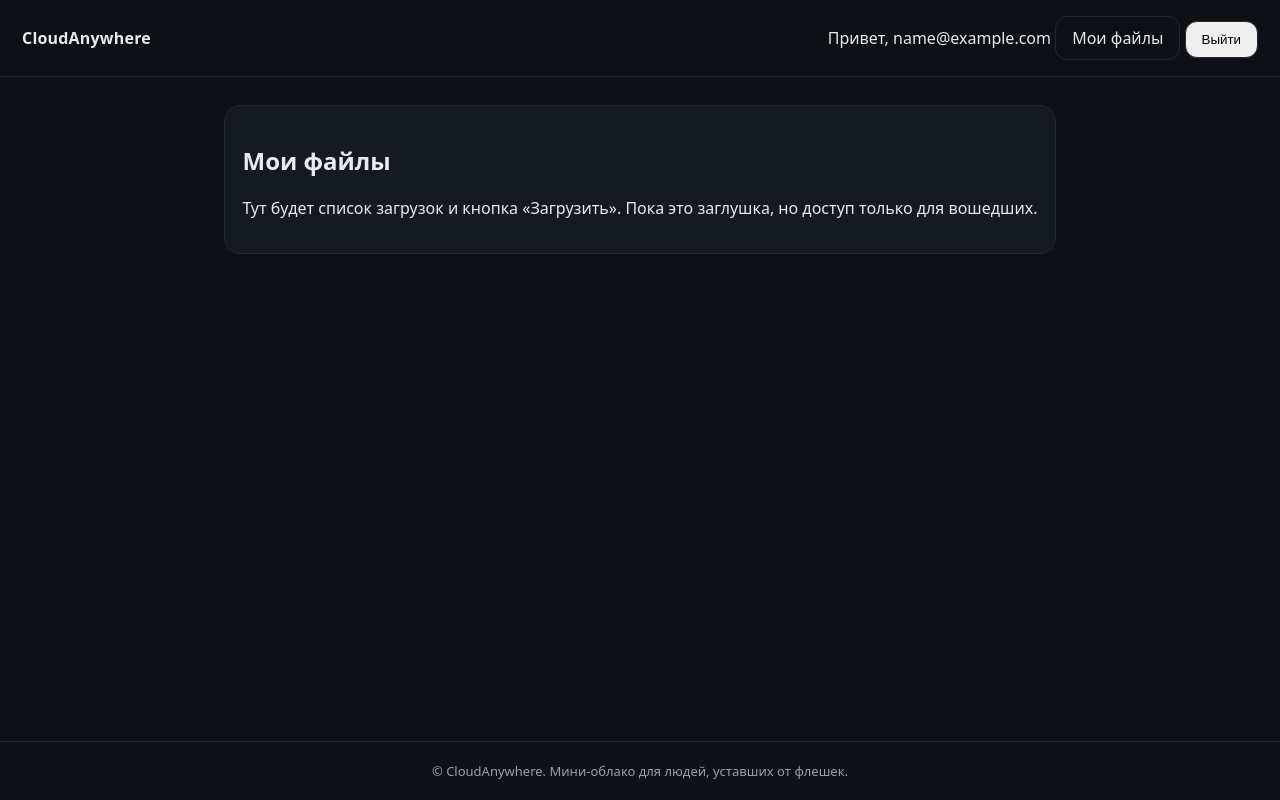
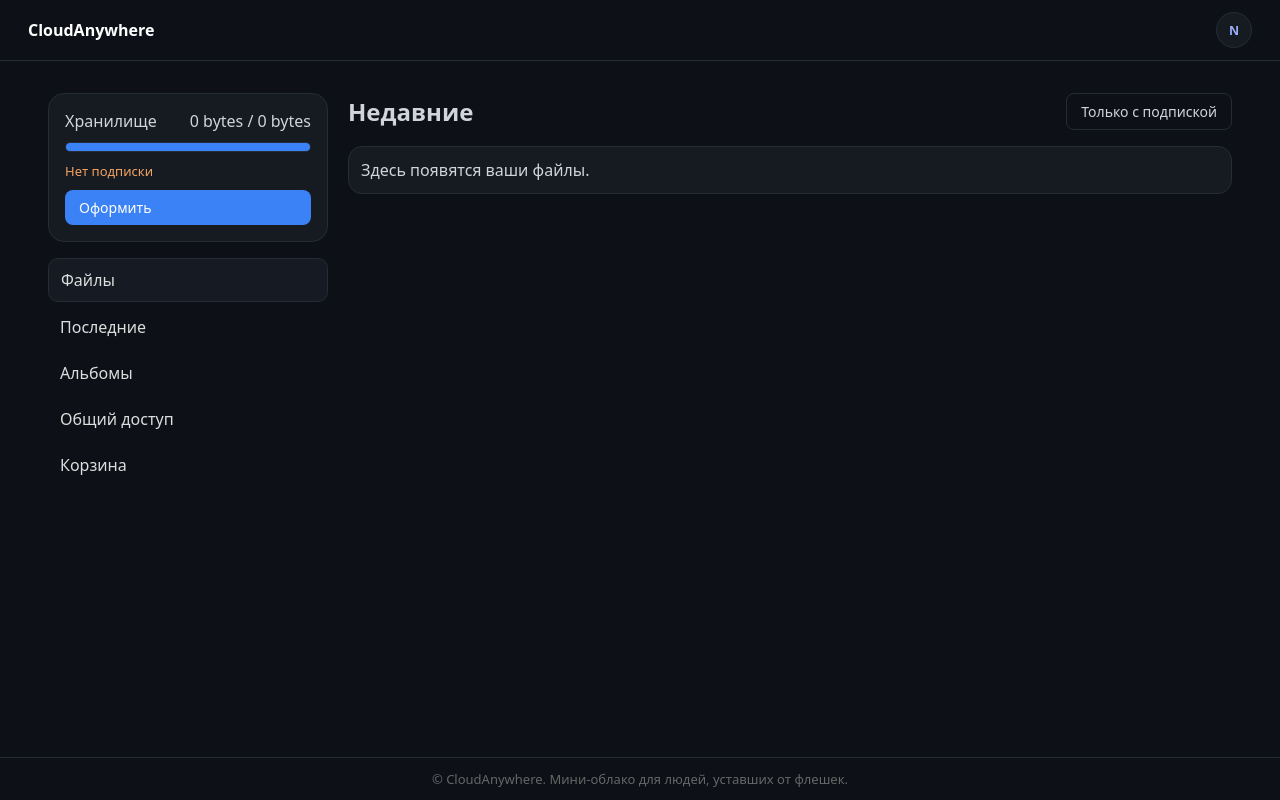
Before and after one commit to MrMooNeR/cloud, a Django app: page /files in a window 1280 px wide. Run offline with Django 5.2, Linux system fonts and the light colour scheme; the visitor is signed in with stand-in values (Sample User, id 1).

Commit message:
style(files): wider container with page-level modifier; tighten dashboard to edges

```diff
--- a/templates/base.html
+++ b/templates/base.html
@@ -1,121 +1,193 @@
-<!doctype html>
+<!DOCTYPE html>
 <html lang="ru">
 <head>
-  <meta charset="utf-8" />
+  <meta charset="UTF-8" />
+  <meta name="viewport" content="width=device-width, initial-scale=1.0" />
   <title>{% block title %}CloudAnywhere{% endblock %}</title>
-  <meta name="viewport" content="width=device-width, initial-scale=1" />
   <style>
-  :root{
-    --bg:#0e1116;
-    --fg:#e8eaed;
-    --muted:#9aa0a6;
-    --card:#151923;
-    --line:#222733;
-    --acc:#2a7bf6;
+    :root {
+      --bg: #0d1117;
+      --card: #161b22;
+      --line: #262c36;
+      --acc: #3b82f6;
+      color-scheme: dark;
+    }
+    * { box-sizing: border-box; margin: 0; padding: 0; }
+    body {
+      background: var(--bg);
+      color: #d1d5db;
+      font-family: system-ui, sans-serif;
+      display: flex;
+      flex-direction: column;
+      min-height: 100vh;
+    }
+    a { color: #9bb1ff; text-decoration: none; }
+    a:hover { color: #b5c6ff; }
+    header {
+      display: flex;
+      justify-content: space-between;
+      align-items: center;
+      padding: 12px 28px;
+      border-bottom: 1px solid var(--line);
+    }
+    .brand a { font-weight: 700; font-size: 16px; color: #fff; }
+    .btn {
+      background: transparent;
+      border: 1px solid var(--line);
+      color: #d1d5db;
+      padding: 8px 14px;
+      border-radius: 8px;
+      cursor: pointer;
+      font-size: 14px;
+    }
+    .btn.primary { background: var(--acc); border: none; color: #fff; }
+    .btn:hover { opacity: 0.85; }
+
+    main {
+      flex: 1 0 auto;
+      display: flex;
+      flex-direction: column;
+      align-items: stretch;
+      width: 100%;
+      height: 100%;
     }
 
-  *{box-sizing:border-box}
-  html, body { height: 100%; }
-
-  body{
-    margin:0;
-    font-family:system-ui,-apple-system,Segoe UI,Roboto;
-    background:var(--bg);
-    color:var(--fg);
-    display:flex;
-    flex-direction:column;
-    min-height:100vh;
+    footer {
+      border-top: 1px solid var(--line);
+      text-align: center;
+      padding: 12px;
+      color: #666;
+      font-size: 13px;
     }
 
-  header{
-    display:flex;
-    align-items:center;
-    justify-content:space-between;
-    padding:16px 22px;
-    border-bottom:1px solid var(--line);
-    position:sticky;
-    top:0;
-    background:rgba(14,17,22,.9);
-    backdrop-filter:saturate(180%) blur(6px);
+    /* user menu */
+    .userbox { position: relative; display: inline-block; }
+    .avatar {
+      width: 36px; height: 36px;
+      border-radius: 50%;
+      background: var(--card);
+      border: 1px solid var(--line);
+      color: #9bb1ff;
+      font-weight: 700;
+      cursor: pointer;
+    }
+    .dropdown {
+      position: absolute;
+      right: 0; top: 44px;
+      background: var(--card);
+      border: 1px solid var(--line);
+      border-radius: 12px;
+      min-width: 200px;
+      padding: 6px;
+      display: none;
+      z-index: 50;
+    }
+    .dropdown.open { display: block; }
+    .dropdown-item {
+      display: block;
+      padding: 10px 12px;
+      border-radius: 8px;
+      color: #ddd;
+    }
+    .dropdown-item:hover { background: #1b2230; }
+    .dropdown-sep { height: 1px; background: var(--line); margin: 6px 0; }
+
+    /* layout */
+    .wrap {
+      flex: 1;
+      width: 100%;
+      padding: 32px 48px;
     }
 
-  .brand{font-weight:700;letter-spacing:.2px}
-  a{color:inherit;text-decoration:none}
+    /* files dashboard */
+    .files-layout {
+      display: grid;
+      grid-template-columns: 280px 1fr;
+      gap: 20px;
+      width: 100%;
+      height: 100%;
+    }
+    .sidebar { display: flex; flex-direction: column; gap: 16px; }
+    .usage {
+      background: var(--card);
+      border: 1px solid var(--line);
+      border-radius: 16px;
+      padding: 16px;
+      display: grid;
+      gap: 10px;
+    }
+    .usage-top {
+      display: flex;
+      justify-content: space-between;
+      align-items: center;
+    }
+    .bar {
+      height: 10px;
+      background: #121722;
+      border: 1px solid var(--line);
+      border-radius: 999px;
+      overflow: hidden;
+    }
+    .bar-fill {
+      height: 100%;
+      background: var(--acc);
+      transition: width .2s;
+    }
+    .plan.good { color: #7ddc86; font-size: 13px; }
+    .plan.bad { color: #f4a261; font-size: 13px; }
 
-  .btn{
-    padding:10px 16px;
-    border:1px solid var(--line);
-    border-radius:12px;
-    display:inline-block;
+    .menu { display: flex; flex-direction: column; gap: 4px; }
+    .menu-item {
+      padding: 10px 12px;
+      border-radius: 10px;
+      color: #ddd;
+    }
+    .menu-item:hover { background: #141a24; }
+    .menu-item.active {
+      background: #151a23;
+      border: 1px solid var(--line);
     }
 
-  .btn.primary{
-    background:var(--acc);
-    border-color:var(--acc);
-    color:#fff;
+    .board {
+      display: flex;
+      flex-direction: column;
+      gap: 16px;
+      width: 100%;
     }
+    .board-top {
+      display: flex;
+      justify-content: space-between;
+      align-items: center;
+    }
+    .grid {
+      display: grid;
+      grid-template-columns: repeat(auto-fill, minmax(180px, 1fr));
+      gap: 14px;
+    }
+    .tile {
+      display: block;
+      background: var(--card);
+      border: 1px solid var(--line);
+      border-radius: 14px;
+      padding: 12px;
+    }
+    .tile-thumb {
+      height: 110px;
+      border: 1px dashed var(--line);
+      border-radius: 10px;
+      display: grid;
+      place-items: center;
+      font-weight: 700;
+      color: #8ab4f8;
+    }
+    .tile-name {
+      margin-top: 10px;
+      white-space: nowrap;
+      overflow: hidden;
+      text-overflow: ellipsis;
+    }
+    .tile-meta { font-size: 12px; color: #999; }
 
-  .wrap{
-    max-width:1040px;
-    margin:0 auto;
-    padding:28px 18px;
-    flex:1 0 auto;
-  }
-
-  .card{
-    background:var(--card);
-    border:1px solid var(--line);
-    border-radius:16px;
-    padding:18px;
-  }
-
-  /* --- двухколоночная витрина --- */
-  .showcase{
-    display:grid;
-    grid-template-columns: 1.2fr .8fr; /* левая шире */
-    gap:18px;
-    margin:18px 0 28px;
-  }
-
-  .preview-card{ height: 300px; }
-
-  .stack{
-    display:grid;
-    gap:18px;
-    grid-auto-rows: 1fr;
-  }
-
-  @media (max-width: 980px){
-    .showcase{ grid-template-columns: 1fr; }
-    .preview-card{ height: 240px; }
-  }
-
-  .footer{
-    color:var(--muted);
-    font-size:13px;
-    text-align:center;
-    border-top:1px solid var(--line);
-    padding:20px 16px;
-    margin-top:auto;
-  }
-
-    .card.auth{max-width:480px;margin:0 auto}
-    .form{display:grid;gap:14px}
-    .form .row{display:grid;gap:6px}
-    .form label{font-size:14px;color:var(--muted)}
-    .form input[type="email"],
-    .form input[type="text"],
-    .form input[type="password"]{
-      width:100%; padding:12px 14px; border:1px solid var(--line);
-      border-radius:12px; background:#0f141d; color:var(--fg); outline:none
-    }
-
-    .form input:focus{border-color:#3a81ff; box-shadow:0 0 0 3px rgba(42,123,246,.15)}
-    .form .actions{display:flex;align-items:center;gap:12px;margin-top:6px}
-    .form .inline{display:flex;align-items:center;gap:8px}
-    .form .muted a{color:#8ab4f8}
-    .errorlist{margin:0; padding:10px 12px; border:1px solid #6b1f1f; border-radius:10px; background:#241617; color:#ffb3b3; list-style:none}
-    .helptext{display:none}
   </style>
 </head>
 <body>
@@ -123,23 +195,41 @@
     <div class="brand"><a href="{% url 'home' %}">CloudAnywhere</a></div>
     <nav>
       {% if user.is_authenticated %}
-        <span class="muted">Привет, {{ user.email }}</span>
-        <a class="btn" href="{% url 'files' %}">Мои файлы</a>
-        <form method="post" action="{% url 'account_logout' %}" style="display:inline">
+        <div class="userbox">
+          <button class="avatar" id="avatarBtn">{{ user.email|first|upper }}</button>
+          <div class="dropdown" id="userMenu">
+            <div class="dropdown-item muted">{{ user.email }}</div>
+            <a class="dropdown-item" href="{% url 'files' %}">Мои файлы</a>
+            <div class="dropdown-sep"></div>
+            <form method="post" action="{% url 'account_logout' %}">
               {% csrf_token %}
-          <button class="btn" type="submit">Выйти</button>
+              <button class="dropdown-item" type="submit">Выйти</button>
             </form>
+          </div>
+        </div>
       {% else %}
         <a class="btn" href="{% url 'account_login' %}">Вход</a>
         <a class="btn primary" href="{% url 'account_signup' %}">Регистрация</a>
       {% endif %}
     </nav>
   </header>
+
   <main class="wrap">
     {% block content %}{% endblock %}
   </main>
-  <footer class="footer">
+
+  <footer>
     © CloudAnywhere. Мини-облако для людей, уставших от флешек.
   </footer>
+
+  <script>
+    document.addEventListener('click', e => {
+      const b = document.getElementById('avatarBtn'),
+            m = document.getElementById('userMenu');
+      if (!b || !m) return;
+      if (e.target === b) { m.classList.toggle('open'); return; }
+      if (!m.contains(e.target)) m.classList.remove('open');
+    });
+  </script>
 </body>
 </html>
--- a/templates/files.html
+++ b/templates/files.html
@@ -1,8 +1,57 @@
 {% extends "base.html" %}
+{% load humanize %}
 {% block title %}Мои файлы{% endblock %}
 {% block content %}
-  <div class="card">
-    <h2>Мои файлы</h2>
-    <p class="muted">Тут будет список загрузок и кнопка «Загрузить». Пока это заглушка, но доступ только для вошедших.</p>
-  </div>
+<div class="files-layout">
+  <aside class="sidebar">
+    <div class="usage">
+      <div class="usage-top">
+        <div>Хранилище</div>
+        <div class="muted">{{ used|filesizeformat }} / {{ quota|filesizeformat }}</div>
+      </div>
+      <div class="bar">
+        <div class="bar-fill" style="width: {{ percent }}%"></div>
+      </div>
+      {% if user.is_subscribed %}
+        <div class="plan good">Подписка активна</div>
+      {% else %}
+        <div class="plan bad">Нет подписки</div>
+        <a class="btn primary" href="#">Оформить</a>
+      {% endif %}
+    </div>
+
+    <nav class="menu">
+      <a class="menu-item active" href="{% url 'files' %}">Файлы</a>
+      <a class="menu-item" href="#">Последние</a>
+      <a class="menu-item" href="#">Альбомы</a>
+      <a class="menu-item" href="#">Общий доступ</a>
+      <a class="menu-item" href="#">Корзина</a>
+    </nav>
+  </aside>
+
+  <section class="board">
+    <div class="board-top">
+      <h2>Недавние</h2>
+      {% if user.is_subscribed %}
+        <a class="btn primary" href="#">Загрузить</a>
+      {% else %}
+        <a class="btn" href="#">Только с подпиской</a>
+      {% endif %}
+    </div>
+
+    {% if recent %}
+      <div class="grid">
+        {% for f in recent %}
+          <a class="tile" href="{{ f.file.url }}">
+            <div class="tile-thumb">{{ f.name|slice:":1"|upper }}</div>
+            <div class="tile-name">{{ f.name }}</div>
+            <div class="tile-meta">{{ f.size|filesizeformat }} · {{ f.uploaded_at|date:"d.m.Y H:i" }}</div>
+          </a>
+        {% endfor %}
+      </div>
+    {% else %}
+      <div class="tile muted">Здесь появятся ваши файлы.</div>
+    {% endif %}
+  </section>
+</div>
 {% endblock %}
```
Lines whose indentation alone changed are shown as unchanged.
